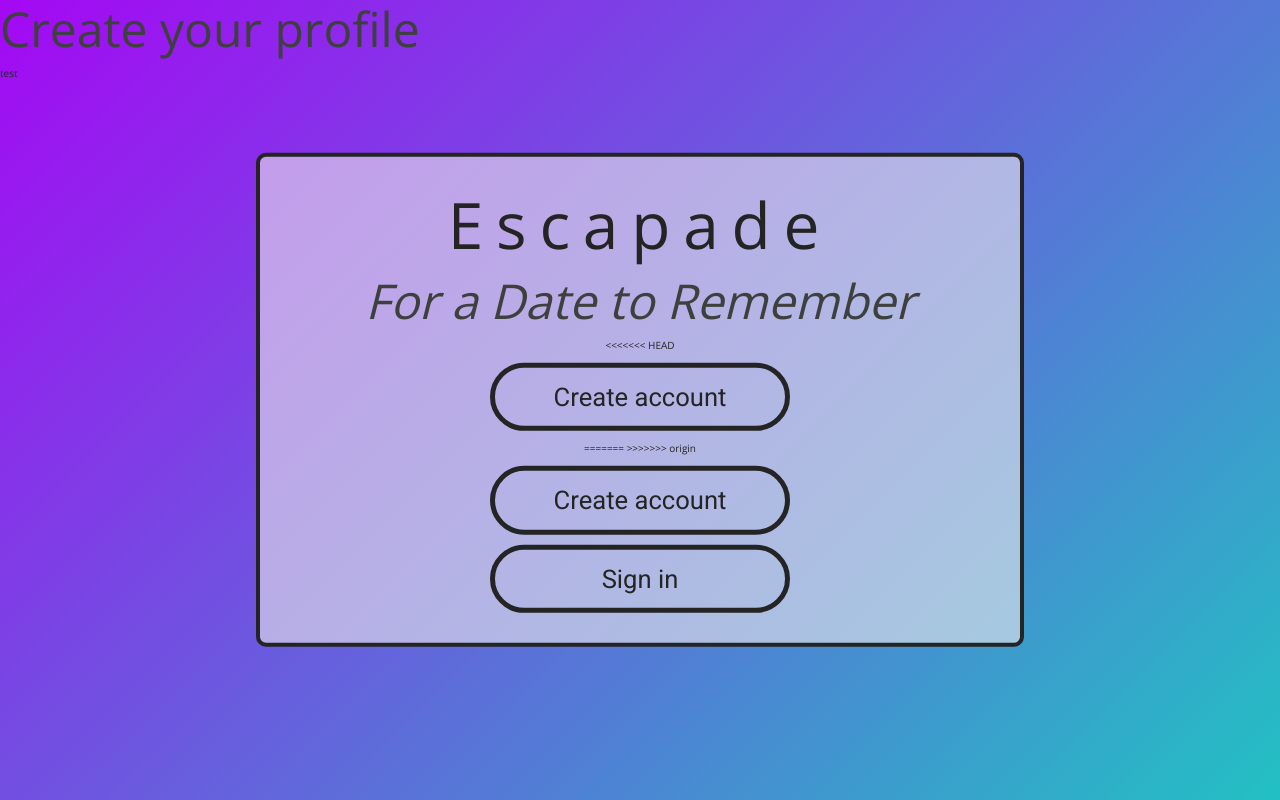
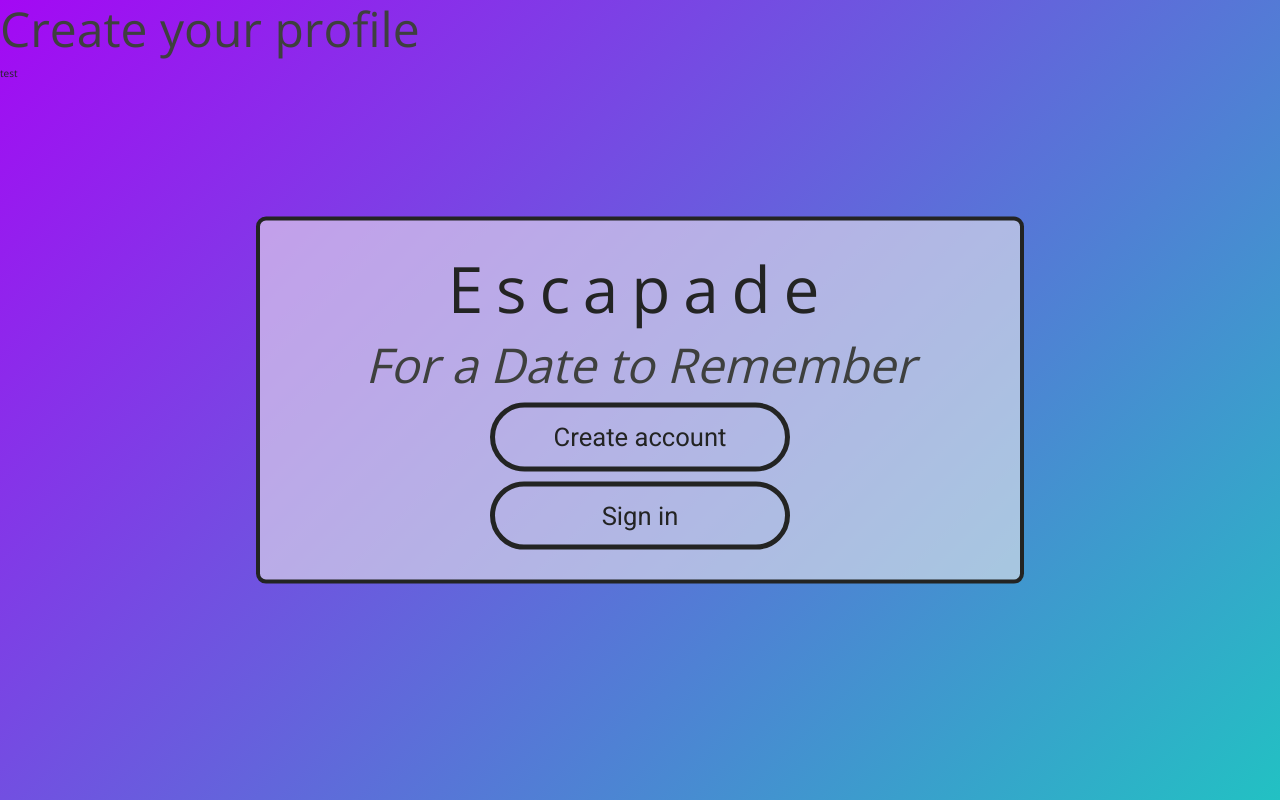
Before and after one commit to lexach91/DateLoc, a Django app: page / in a window 1280 px wide. Run offline with Django 3.2, Linux system fonts and the light colour scheme.

Commit message:
get up to date with main branch

```diff
--- a/home/templates/home/home.html
+++ b/home/templates/home/home.html
@@ -7,11 +7,6 @@
         <h1>Escapade</h1>
         <h2> <em>For a Date to Remember</em></h2>
         <div>
-<<<<<<< HEAD
-            <a href="{% url 'create-profile' %}" id="create-account-btn" class="center, homepage-btn">Create account</a>
-=======
-
->>>>>>> origin
             {% if user.is_authenticated %}
             <a href="{% url 'profile' %}" id="create-account-btn" class="center, homepage-btn">Profile</a>
             <a href="{% url 'location_match' %}" id="create-account-btn" class="center, homepage-btn">Location match</a>
```
